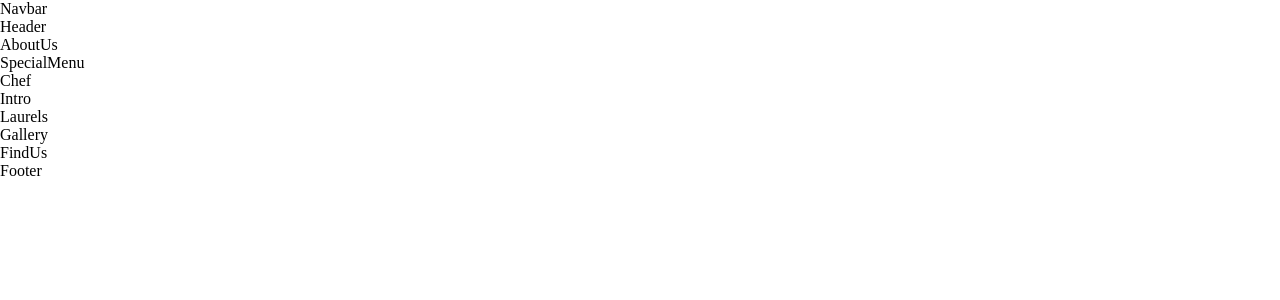
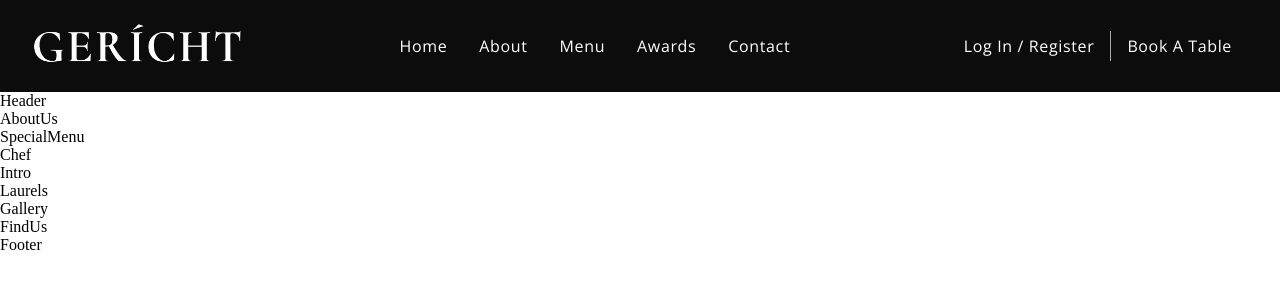
Before and after one commit to Shivanand0297/restaurant-react-app, a React (Create React App) app: page / in a window 1280 px wide. Shown: the top 300 px of the page. Built offline with nearby package versions, Linux system fonts and the light colour scheme; a web font is replaced by a local one.

Commit message:
done with the navbar component

```diff
--- a/src/components/Navbar/Navbar.css
+++ b/src/components/Navbar/Navbar.css
@@ -0,0 +1,150 @@
+/* whole nav div */
+.app__navbar{
+    display: flex;
+    justify-content: space-between;
+    align-items: center;
+    width: 100%;
+    background: var(--color-black);
+    padding: 1rem 2rem;
+}
+
+/* img div */
+.app__navbar-logo {
+    display: flex;
+    justify-content: flex-start;
+    align-items: center;
+}
+
+/* nav img logo */
+.app__navbar-logo img{
+    width: 150px;
+}
+
+/* nav links */
+.app__navbar-links{
+    display: flex;
+    justify-content: center;
+    align-items: center;
+}
+
+/* nav individual links */
+.app__navbar-links li {
+    list-style: none;
+    margin: 0 1rem;
+    cursor: pointer;
+    text-decoration: none;
+    border-bottom: 1px solid transparent;
+    transition: .3s;
+
+}
+
+.app__navbar-links li:hover{
+    border-bottom: 1px solid var(--color-golden);
+    color: var(--color-grey);
+}
+
+/* login container */
+.app__navbar-login{
+    display: flex;
+    justify-content: flex-end;
+    align-items: center;
+}
+
+.app__navbar-login a{
+    margin: 0 1rem;
+    text-decoration: none;
+    transition: .3s;
+    border-bottom: 1px solid transparent;
+
+}
+
+/* on hover */
+.app__navbar-login a:hover{
+    border-bottom: 1px solid var(--color-golden);
+
+}
+
+
+.app__navbar-login div {
+    width: 1px;
+    height: 30px;
+    background-color: var(--color-grey);
+}
+
+.app__navbar-smallscreen{
+    display: none;
+}
+
+.app__navbar-smallscreen_overlay{
+    position: fixed;
+    top: 0;
+    left: 0;
+    width: 100%;
+    height: 100vh;
+    background-color: var(--color-black);
+    transition: .3s ease;
+    flex-direction: column;
+    z-index: 5;
+}
+
+/* close button on mobile screens */
+.app__navbar-smallscreen_overlay .overlay__close{
+    color: var(--color-golden);
+    cursor: pointer;
+    position: absolute;
+    top: 20px;
+    right: 20px;
+}
+
+.app__navbar-smallscreen-links{
+    list-style: none;
+}
+
+.app__navbar-smallscreen-links li{
+    color: var(--color-golden);
+    margin: 2rem;
+    cursor: pointer;
+    font-size: 2rem;
+    text-align: center;
+    font-family: var(--font-base);
+    transition: .3s ease;
+}
+
+.app__navbar-smallscreen-links li:hover{
+    color: var(--color-white);
+}
+
+
+
+
+/* for wider screens` */
+@media screen and (max-width: 2000px) {
+    .app__navbar-logo img{
+        width: 210px;
+    }
+}
+
+
+/* media query for displaying smallscreen */
+@media screen and (max-width: 1150px) {
+    .app__navbar-links{
+        display: none;
+    }
+    .app__navbar-smallscreen{
+        display: flex;
+    }
+}
+
+/* for mobile device */
+@media screen and (max-width: 650px) {
+    .app__navbar{
+        padding: 1rem;
+    }
+
+    .app__navbar-login{
+        display: none;
+    }
+    .app__navbar-logo img{
+        width: 110px;
+    }
+}
--- a/src/components/Navbar/Navbar.jsx
+++ b/src/components/Navbar/Navbar.jsx
@@ -1,11 +1,81 @@
-import React from 'react';
+import React, { useState } from "react";
+import "./Navbar.css";
+import { GiHamburgerMenu } from "react-icons/gi";
+import { MdOutlineRestaurantMenu } from "react-icons/md";
+import images from "../../constants/images";
+const Navbar = () => {
+  const [toggle, setToggle] = useState(false);
+  return (
+    <nav className="app__navbar">
+      <div className="app__navbar-logo">
+        <img src={images.gericht} alt="app logo" />
+      </div>
 
-import './Navbar.css';
+      <ul className="app__navbar-links">
+        <li className="p__opensans">
+          <a href="#home">Home</a>
+        </li>
+        <li className="p__opensans">
+          <a href="#about">About</a>
+        </li>
+        <li className="p__opensans">
+          <a href="#menu">Menu</a>
+        </li>
+        <li className="p__opensans">
+          <a href="#awards">Awards</a>
+        </li>
+        <li className="p__opensans">
+          <a href="#contact">Contact</a>
+        </li>
+      </ul>
 
-const Navbar = () => (
-  <div>
-    Navbar
-  </div>
-);
+      <div className="app__navbar-login">
+        <a href="#login" className="p__opensans">
+          Log In / Register
+        </a>
+        <div />
+        <a href="/" className="p__opensans">
+          Book a table
+        </a>
+      </div>
+
+      <div className="app__navbar-smallscreen">
+        <GiHamburgerMenu
+          color="#fff"
+          fontSize={25}
+          onClick={() => {
+            setToggle(true);
+          }}
+        />
+        {toggle && (
+          <div class="app__navbar-smallscreen_overlay flex__center slide-bottom">
+            <MdOutlineRestaurantMenu
+            fontSize={27}
+            className="overlay__close"
+            onClick={()=>{setToggle(false)}}
+            />
+            <ul className="app__navbar-smallscreen-links">
+              <li className="p__opensans">
+                <a href="#home">Home</a>
+              </li>
+              <li className="p__opensans">
+                <a href="#about">About</a>
+              </li>
+              <li className="p__opensans">
+                <a href="#menu">Menu</a>
+              </li>
+              <li className="p__opensans">
+                <a href="#awards">Awards</a>
+              </li>
+              <li className="p__opensans">
+                <a href="#contact">Contact</a>
+              </li>
+            </ul>
+          </div>
+        )}
+      </div>
+    </nav>
+  );
+};
 
 export default Navbar;
--- a/src/index.js
+++ b/src/index.js
@@ -1,7 +1,8 @@
 import React from 'react';
-import ReactDOM from 'react-dom';
+import ReactDOM from 'react-dom/client';
 
 import './index.css';
 import App from './App';
 
-ReactDOM.render(<App />, document.getElementById('root'));
+const root = ReactDOM.createRoot(document.getElementById('root'));
+root.render(<App/>)
```
